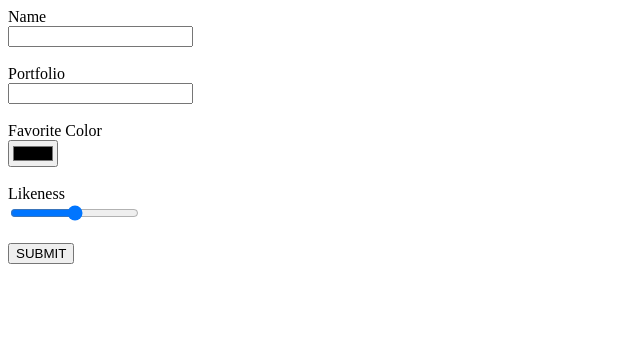
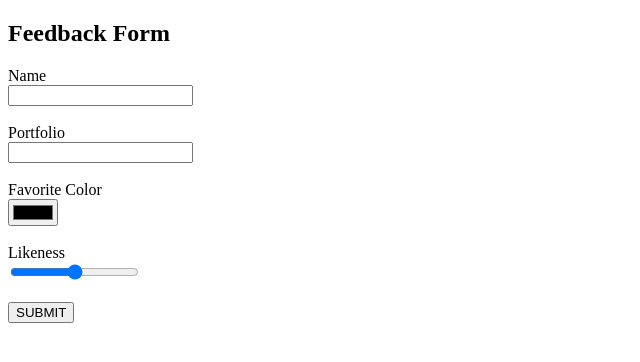
Before and after one commit to acciojob/html-feedback-form-Vivek-kumar-prajapati, a website: page main.html in a window 1280 px wide. Shown: the whole page, without its empty margins (0-640 px from the left). Drawn offline with Linux system fonts and the light colour scheme.

Commit message:
created a submission

```diff
--- a/main.html
+++ b/main.html
@@ -9,7 +9,7 @@
 <body>
 	<!-- the entire body must be written by student -->
 
-
+   <h2> Feedback Form</h2>
 	<form method="post">
      <label for="name">Name</label><br>
        <input type="text" id="name" name="name" required  minlenghth="3"  maxlength="50"><br><br>
```
